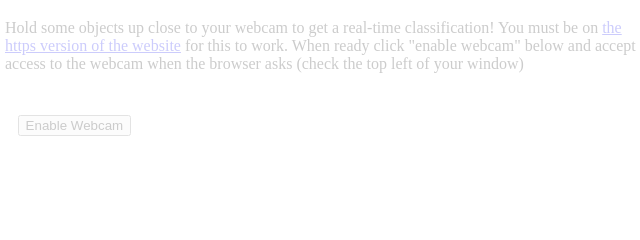
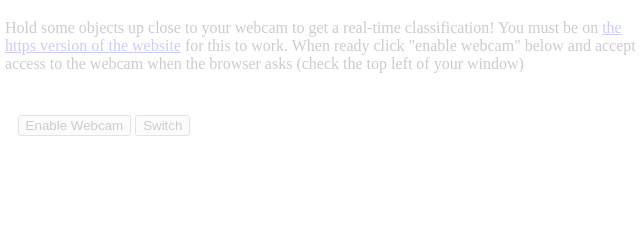
Before and after one commit to ASHHAD-web-ESP/tf, a plain HTML site: page index.html in a window 1280 px wide. Shown: the part 867-1107 px from the top of the page, 635-1275 px from the left. Drawn offline with Linux system fonts and the light colour scheme; a script that the page names is missing.

Commit message:
Update index.html

```diff
--- a/index.html
+++ b/index.html
@@ -41,6 +41,8 @@
 
       <div id="liveView" class="videoView">
         <button id="webcamButton">Enable Webcam</button>
+<button id="flip-button">Switch</button>
+
         <video id="webcam" autoplay></video>
       </div>
     </section>
```
